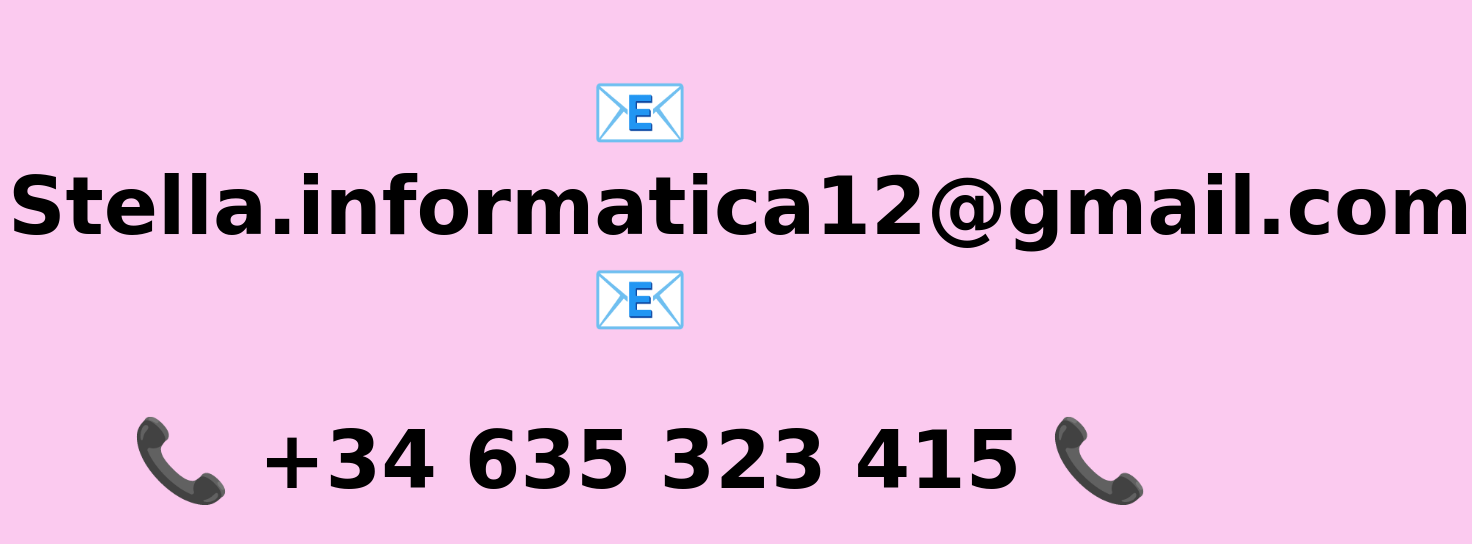
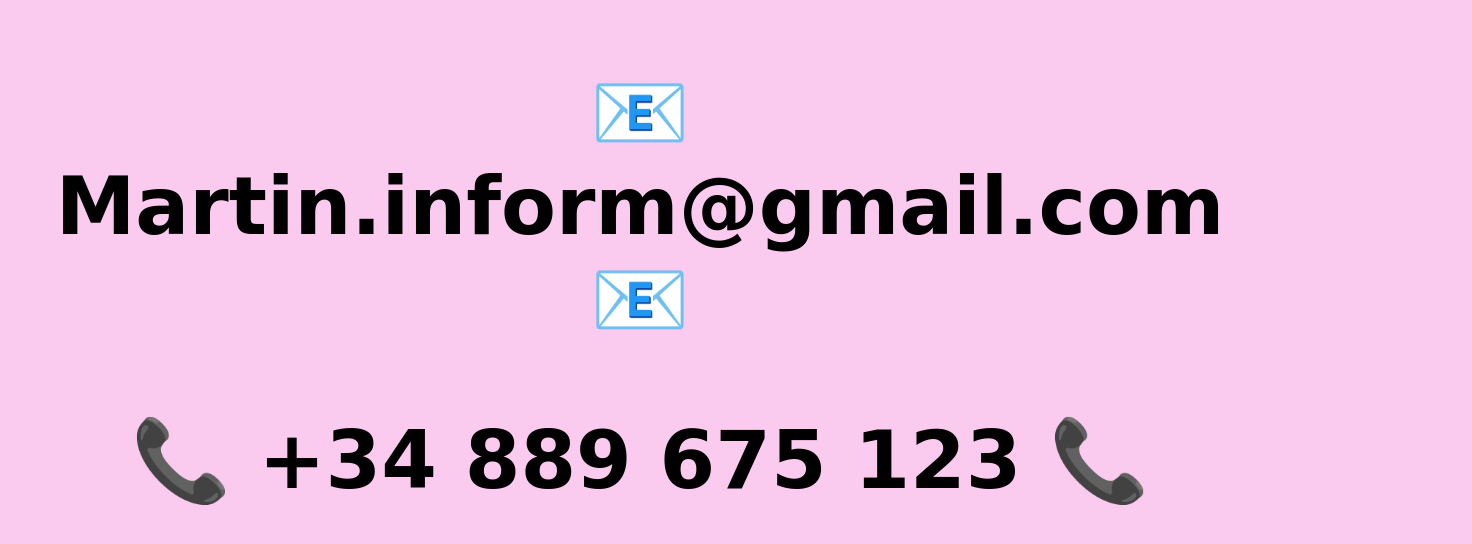
Before and after one commit to StellaCanals/ballerina-site, a plain HTML site: page Contact.html in a window 1280 px wide. Shown: the whole page, 1472 px wide, since content can reach past the window. Drawn offline with Linux system fonts and the light colour scheme.

Commit message:
Update Contact.html

```diff
--- a/Contact.html
+++ b/Contact.html
@@ -9,10 +9,10 @@
 </head>
 <body>
     <h2>
-        <a class = " email" href="mailto: Stella.informatica12@gmail.com"> 📧 Stella.informatica12@gmail.com 📧 </a>
+        <a class = " email" href="mailto: Martin.inform@gmail.com"> 📧 Martin.inform@gmail.com 📧 </a>
     </h2>
     <h2>
-        📞 +34 635 323 415 📞
+        📞 +34 889 675 123 📞
     </h2>
 </body>
 </html>
```
